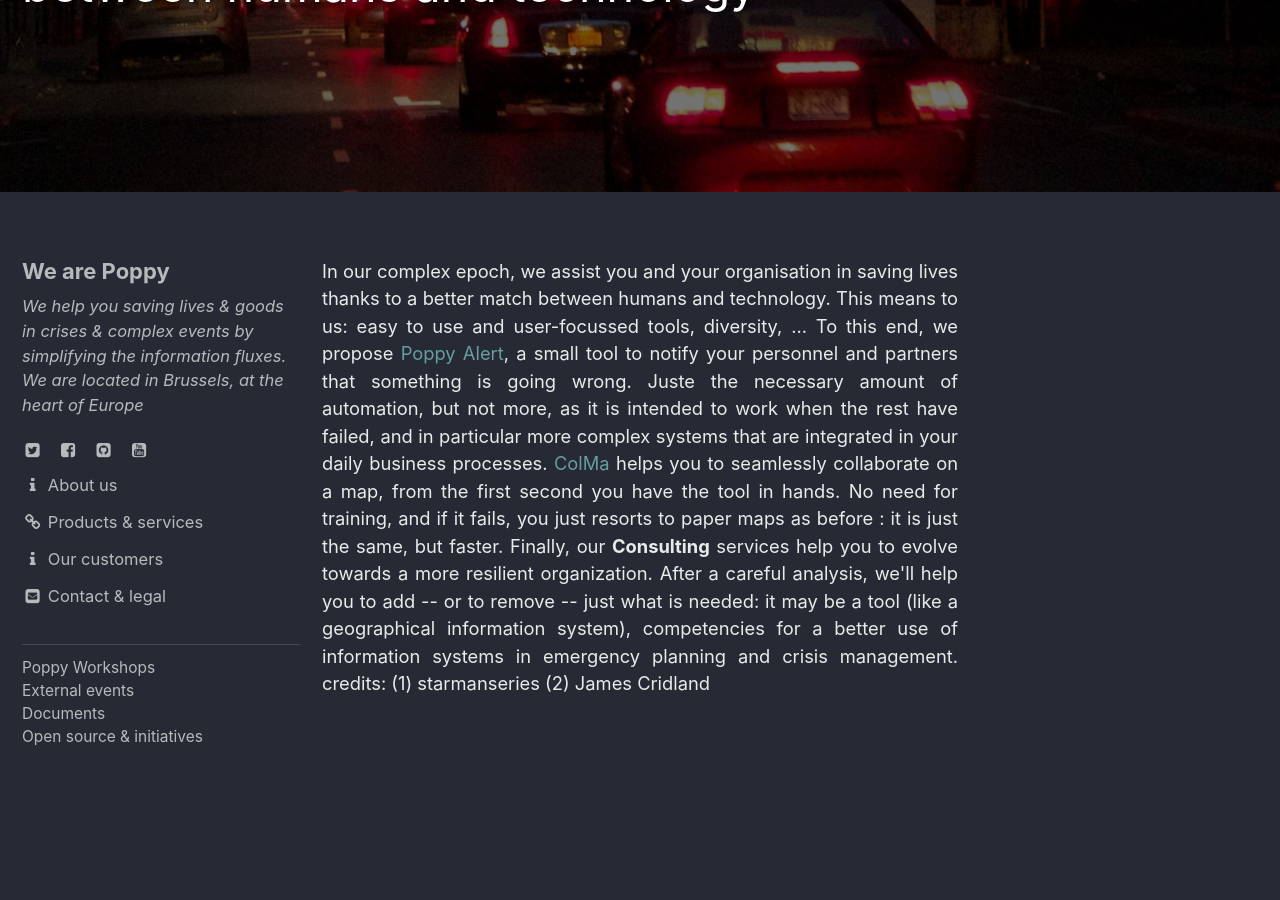
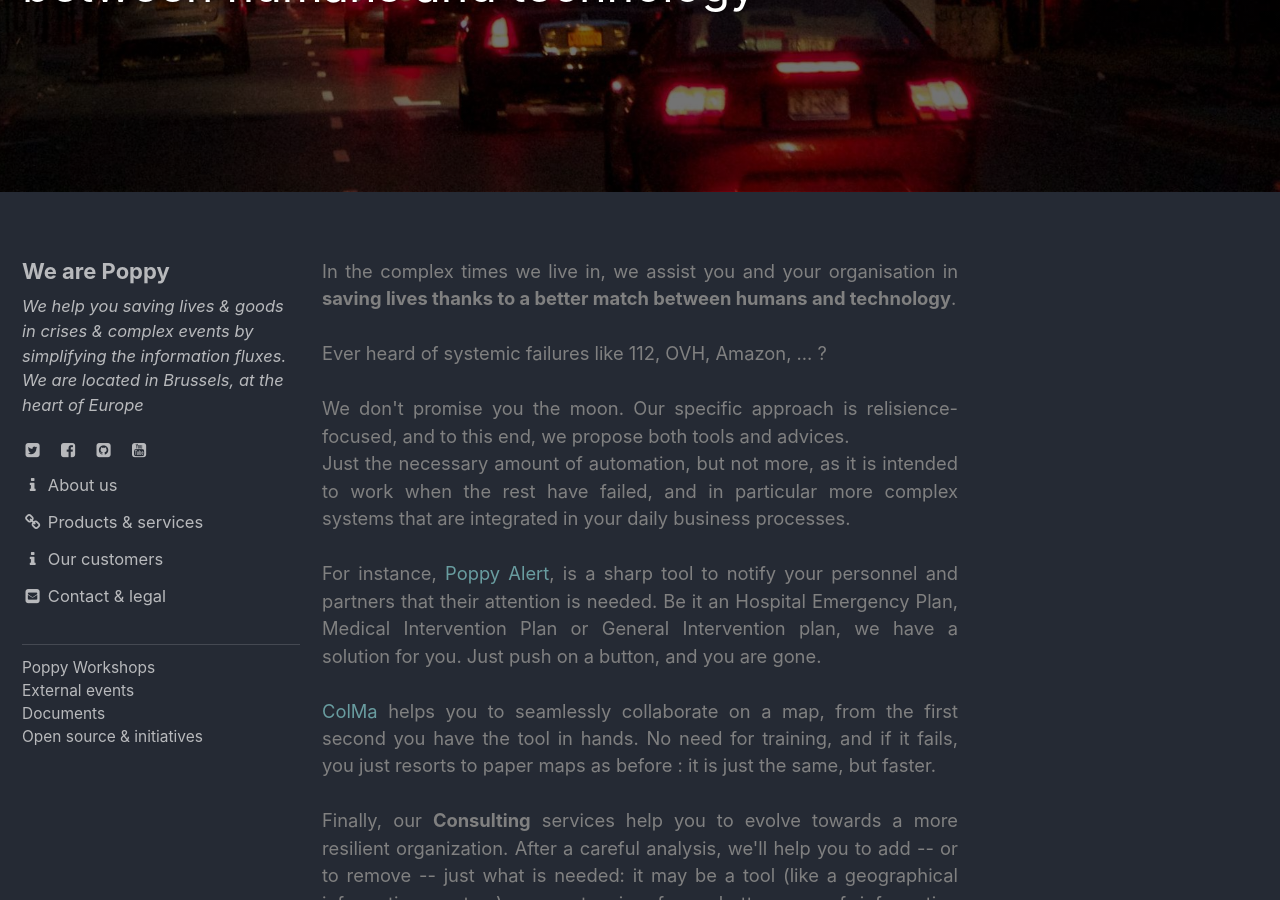
Before and after one commit to ccloquet/ccloquet.github.io, a Jekyll site: the page built from _pages/products_and_services.html, in a window 1280 px wide and 900 px high, scrolled down 373 px. Built offline with Jekyll 4.4.1, drawn with Linux system fonts in a browser that asks for light colours; cached includes are drawn as plain includes; some of the changed text lies outside the part shown.

Commit message:
Update products_and_services.html

```diff
--- a/_pages/products_and_services.html
+++ b/_pages/products_and_services.html
@@ -8,18 +8,29 @@ header:
   overlay_filter: 0.55
 permalink: /products/
 ---
+<div style='color:gray'>
+	In the complex times we live in, we assist you and your organisation in <b>saving lives thanks to a better match between humans and technology</b>.
+	<br>
+	<br>
+	Ever heard of systemic failures like 112, OVH, Amazon, ... ?
+	<br>
+	<br>
+	We don't promise you the moon. Our specific approach is relisience-focused, and to this end, we propose both tools and advices.<br>
+	Just the necessary amount of automation, but not more, as it is intended to work when the rest have failed, and in particular more complex systems that are integrated in your daily business processes.
+	<br>
+	<br>
+	For instance, <a href=''>Poppy Alert</a>, is a sharp tool to notify your personnel and partners that their attention is needed.
+	Be it an Hospital Emergency Plan, Medical Intervention Plan or General Intervention plan, we have a solution for you. Just push on a button, and you are gone.
+	<br>
+	<br>
+	<a href=''>ColMa</a> helps you to seamlessly collaborate on a map, from the first second you have the tool in hands. No need for training, and if it fails, you just resorts to paper maps as before : it is just the same, but faster.
+	<br>
+	<br>
+	Finally, our <b>Consulting</b> services help you to evolve towards a more resilient organization.
+	After a careful analysis, we'll help you to add -- or to remove -- just what is needed: it may be a tool (like a geographical information system), competencies for a better use of information systems in emergency planning and crisis management.
 
-In our complex epoch, we assist you and your organisation in saving lives thanks to a better match between humans and technology. This means to us:
+This means to us:
 
 easy to use and user-focussed tools, diversity, ...
-
-To this end, we propose <a href=''>Poppy Alert</a>, a small tool to notify your personnel and partners that something is going wrong. Juste the necessary amount of automation, but not more, as it is intended to work when the rest have failed, and in particular more complex systems that are integrated in your daily business processes.
-
-<a href=''>ColMa</a> helps you to seamlessly collaborate on a map, from the first second you have the tool in hands. No need for training, and if it fails, you just resorts to paper maps as before : it is just the same, but faster.
-
-Finally, our <b>Consulting</b> services help you to evolve towards a more resilient organization.
-
-After a careful analysis, we'll help you to add -- or to remove -- just what is needed: it may be a tool (like a geographical information system), competencies for a better use of information systems in emergency planning and crisis management.
-
-
 credits: (1) starmanseries (2) James Cridland
+</div>
```
